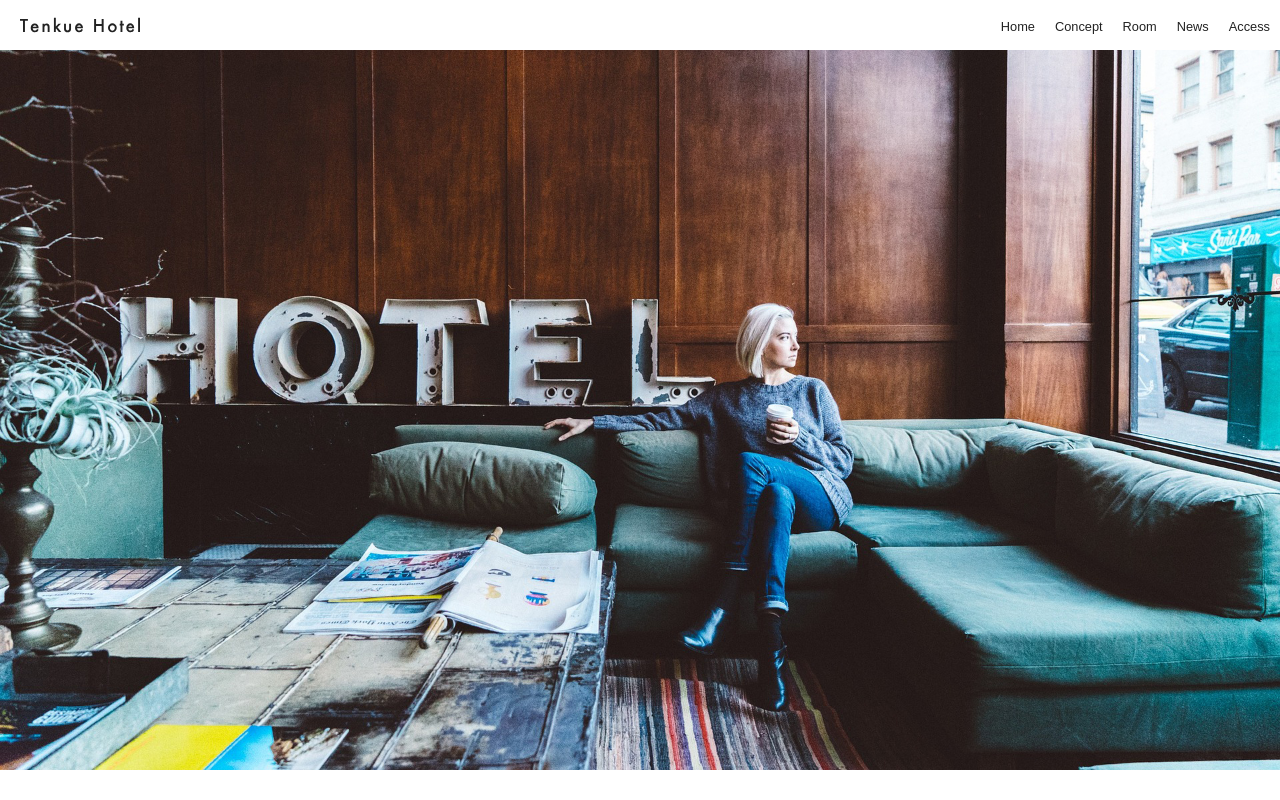
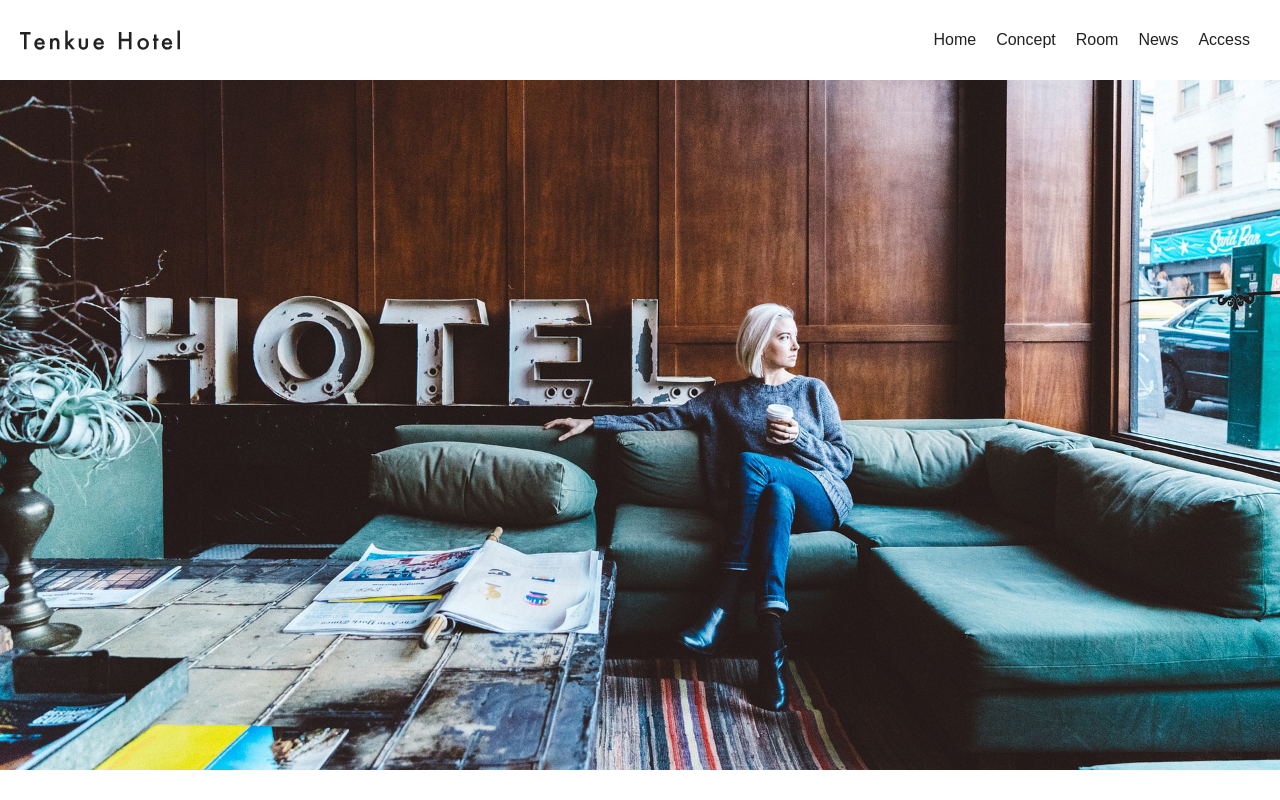
Before and after one commit to shinji-25/p-dev-02, a plain HTML site: page index.html in a window 1280 px wide. Drawn offline with Linux system fonts and the light colour scheme.

Commit message:
ヘッダーのサイズ修正

```diff
--- a/css/stylesheet.css
+++ b/css/stylesheet.css
@@ -7,7 +7,7 @@
 }
 
 .l-header {
-    height: 50px;
+    height: 80px;
     width: 100%;
     display: flex;
     justify-content: space-between;
@@ -17,21 +17,19 @@
 
 .l-header__logo {
     height: 100%;
-    width: 140px;
-    padding: 10px 0 10px 20px;
+    width: 160px;
+    margin-left: 20px;
 }
 
 .l-header__menu ul {
     display: flex;
     height: 100%;
+    padding-right: 20px;
 }
 
 .l-header__menu li {
-    padding: 10px 10px;
-}
-
-.l-header__menu li a {
-    font-size: .8rem;
+    padding: 0 10px;
+    line-height: 80px;
 }
 
 .l-header__menu li a:hover {
```
